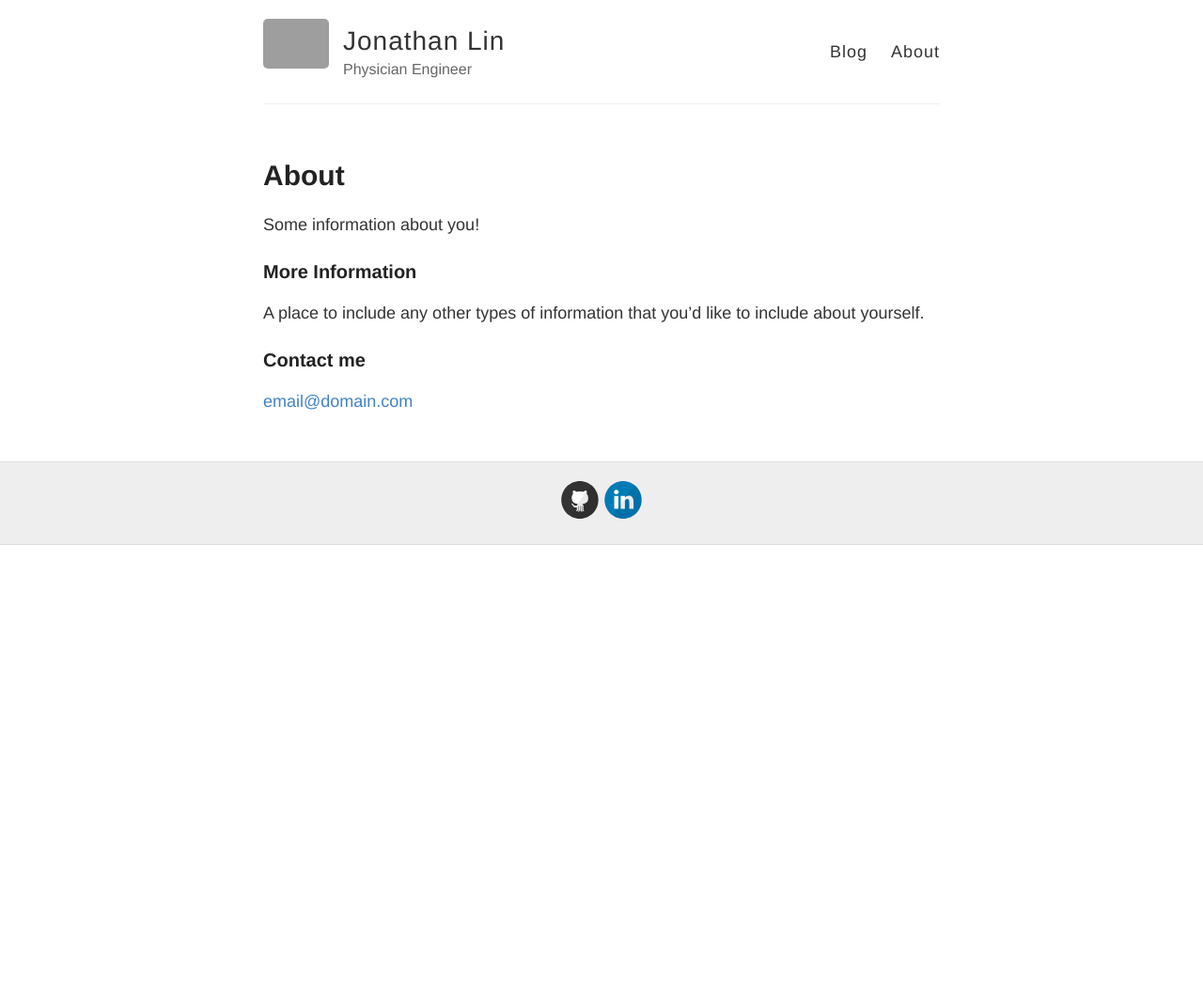
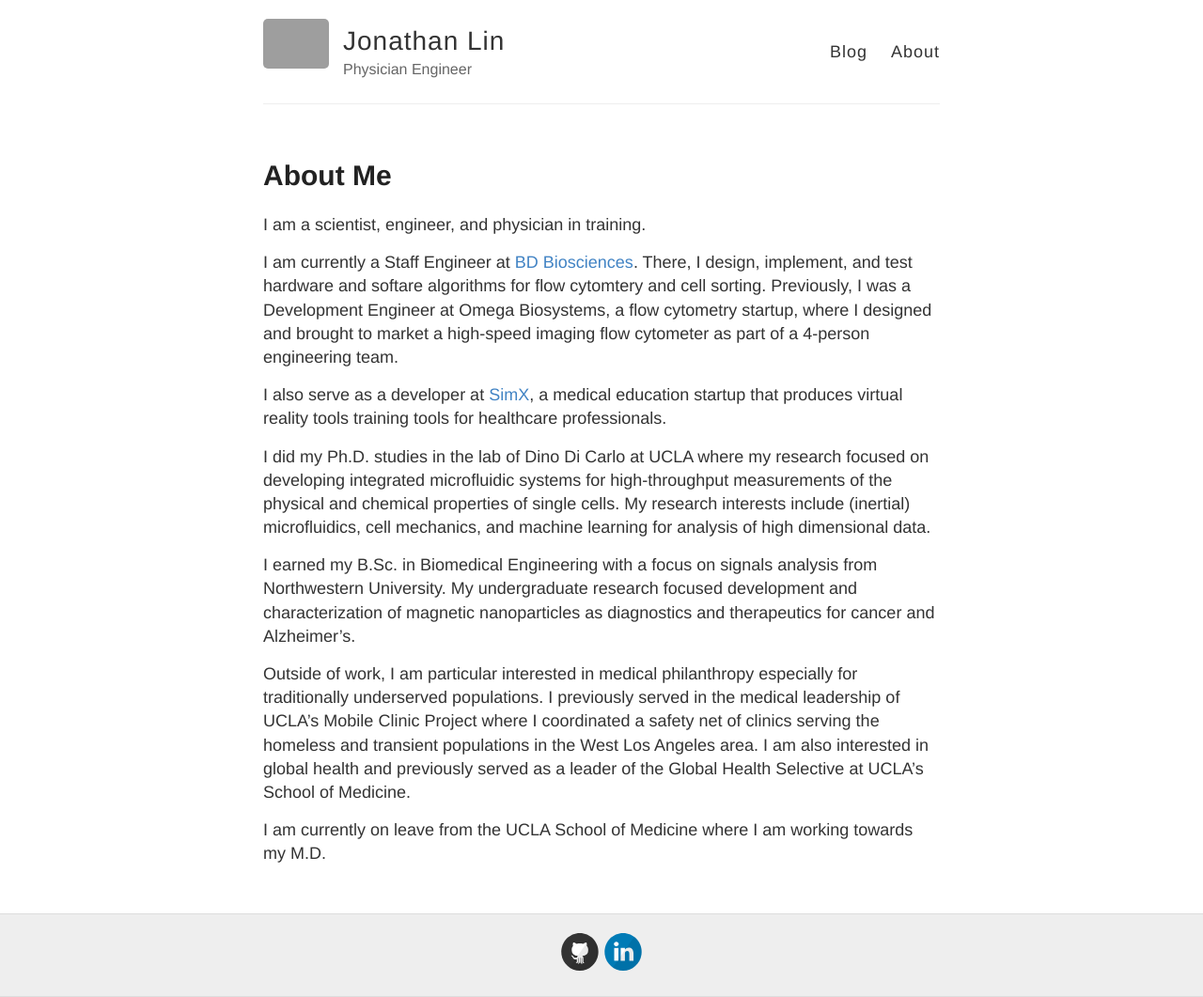
Before and after one commit to jonathan-lin/jonathan-lin.github.io, a Jekyll site: the page built from about.md, in a window 1280 px wide. Shown: the whole page at 94% size. Built offline with Jekyll 4.4.1, drawn with Linux system fonts in a browser that asks for light colours; before the commit the page ends 900 px from its top, so only the background shows below that; grey boxes are pictures that could not be loaded.

Commit message:
added content to About

```diff
--- a/about.md
+++ b/about.md
@@ -1,15 +1,19 @@
 ---
 layout: page
-title: About
+title: About Me
 permalink: /about/
 ---
 
-Some information about you!
+I am a scientist, engineer, and physician in training.
 
-### More Information
+I am currently a Staff Engineer at [BD Biosciences](http://www.bdbiosciences.com/). There, I design, implement, and test hardware and softare algorithms for flow cytomtery and cell sorting. Previously, I was a Development Engineer at Omega Biosystems, a flow cytometry startup, where I designed and brought to market a high-speed imaging flow cytometer as part of a 4-person engineering team.
 
-A place to include any other types of information that you'd like to include about yourself.
+I also serve as a developer at [SimX](http://www.simxar.com), a medical education startup that produces virtual reality tools training tools for healthcare professionals.
 
-### Contact me
+I did my Ph.D. studies in the lab of Dino Di Carlo at UCLA where my research focused on developing integrated microfluidic systems for high-throughput measurements of the physical and chemical properties of single cells. My research interests include (inertial) microfluidics, cell mechanics, and machine learning for analysis of high dimensional data.
 
-[email@domain.com](mailto:email@domain.com)
+I earned my B.Sc. in Biomedical Engineering with a focus on signals analysis from Northwestern University. My undergraduate research focused development and characterization of magnetic nanoparticles as diagnostics and therapeutics for cancer and Alzheimer's.
+
+Outside of work, I am particular interested in medical philanthropy especially for traditionally underserved populations. I previously served in the medical leadership of UCLA's Mobile Clinic Project where I coordinated a safety net of clinics serving the homeless and transient populations in the West Los Angeles area. I am also interested in global health and previously served as a leader of the Global Health Selective at UCLA's School of Medicine.
+
+I am currently on leave from the UCLA School of Medicine where I am working towards my M.D.
```
